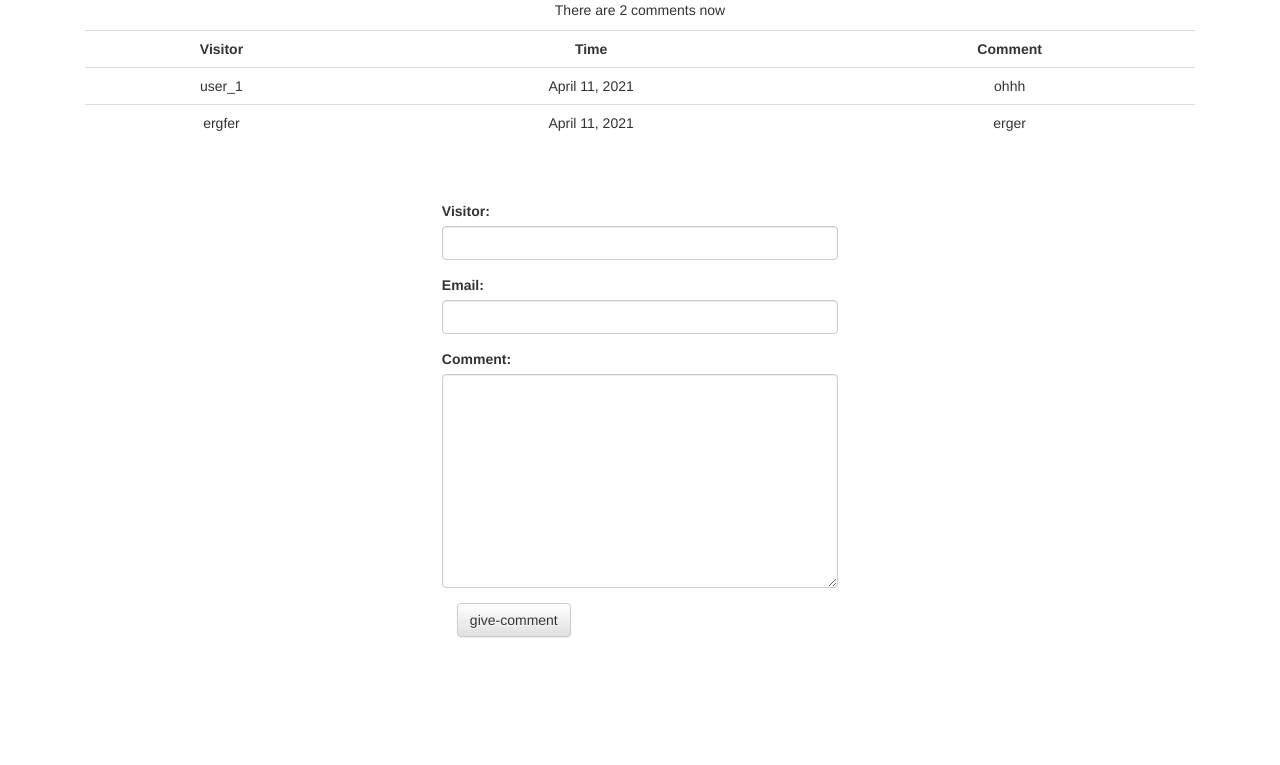
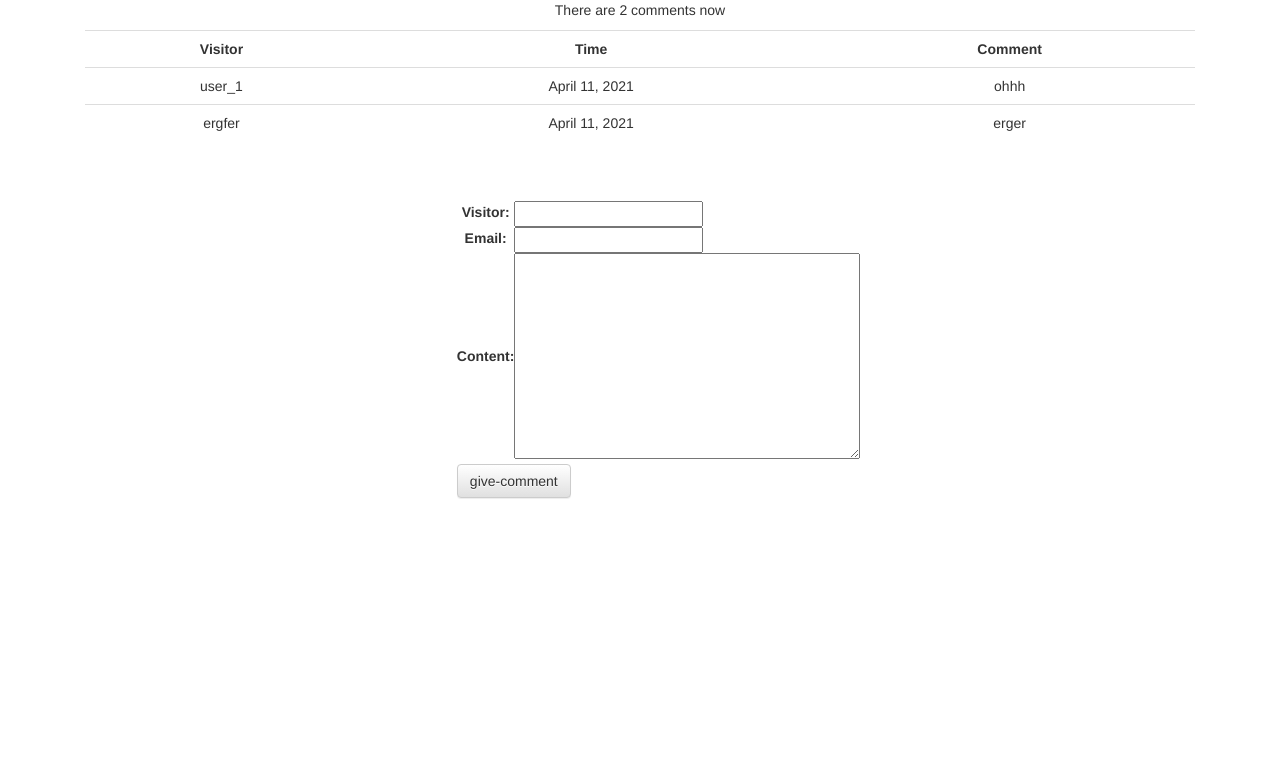
Before and after one commit to yennanliu/dj-restaurants, a Django app: page /comment/1/ in a window 1280 px wide. Shown: the part 191-956 px from the top of the page. After the commit the page ends 690 px from the top, so only its background shows below. Run offline with Django 3.2, Linux system fonts and the light colour scheme; data comes from the database, SQL or seed files in the repository; both versions use the stored data as it was after the commit; some libraries are stand-ins or nearby versions.

Commit message:
use form model validate comments, update views, comment.html, progress

```diff
--- /dev/null
+++ b/mysite/restaurants/forms.py
@@ -0,0 +1,7 @@
+from django import forms
+
+class CommentForm(forms.Form):
+	# ordering matters, since this ordering will sync with the ones on HTML
+	visitor = forms.CharField(max_length=20)
+	email = forms.EmailField(max_length=20, required=False)
+	content = forms.CharField(max_length=200, widget=forms.Textarea())
--- a/mysite/restaurants/templates/comment.html
+++ b/mysite/restaurants/templates/comment.html
@@ -60,11 +60,15 @@
                 <p>No comment</p>
                 {% endif %}
                 <br /><br />
-                {% if error %}
-                <p style="color: red;"> * Form input incompleted, please input again!</p>
+
+                {% if f.errors %}
+                <p style="color: red;">
+                * Form input failed, please fix it!
+                </p>
                 {% endif %}
+
                 <form action="" method="post" class="form-horizontal" role="form" style="width:33%; margin:auto; text-align:left">{% csrf_token %}
-                    <div class="form-group">
+<!--                     <div class="form-group">
                     <label for="visitor">Visitor:</label>
                     <input id="visitor" type="text" name="visitor" class="form-control">
                     </div>
@@ -75,7 +79,11 @@
                     <div class="form-group">
                     <label for="content">Comment:</label>
                     <textarea id="content" rows="10" cols="48" name="content" class="form-control"></textarea>
-                    </div>
+                    </div> -->
+                    <table>
+                        {{ f.as_table }}
+                    </table>
+
                     <input type="submit" value="give-comment" class="btn btn-default">
                 </form>
             </div>
--- a/mysite/restaurants/views.py
+++ b/mysite/restaurants/views.py
@@ -6,6 +6,8 @@ from django.template import RequestContext
 
 
 from restaurants.models import Restaurant, Food, Comment
+from restaurants.forms import CommentForm
+
 
 def menu(request, id):
     if id:
@@ -24,21 +26,26 @@ def comment(request, id):
     else:
         return HttpResponseRedirect("/restaurants_list/")
     if request.POST:
-        visitor = request.POST['visitor']
-        content = request.POST['content']
-        email = request.POST['email']
-        date_time = timezone.localtime(timezone.now())
-        # error handling
-        error = any(not request.POST[k] for k in request.POST)
-        if not error:
-            Comment.objects.create(
+        f = CommentForm(request.POST)
+        if f.is_valid():
+            visitor = f.cleaned_data['visitor']
+            content = f.cleaned_data['content']
+            email = f.cleaned_data['email']
+            date_time = timezone.localtime(timezone.now())
+            c = Comment.objects.create(
                 visitor=visitor,
                 email=email,
                 content=content,
                 date_time=date_time,
                 restaurant=r
-            )
+                )
+            f = CommentForm()
+
+    else:
+        f = CommentForm()
+
     return render_to_response('comment.html', RequestContext(request, locals()))
+
 
 def meta(request):
     values = request.META.items()
@@ -48,6 +55,38 @@ def meta(request):
     for k, v in values:
         print (k, v)
     print ("=== meta ===")
+
+
+# def comment(request, id):
+#     errors = []
+#     if id:
+#         r = Restaurant.objects.get(id=id)
+#     else:
+#         return HttpResponseRedirect("/restaurants_list/")
+#     if request.POST:
+#         visitor = request.POST['visitor']
+#         content = request.POST['content']
+#         email = request.POST['email']
+#         date_time = timezone.localtime(timezone.now())
+
+#         # error handling
+#         if any(not request.POST[k] for k in request.POST):
+#             errors.append('* there is some blank field, plz fill again')
+
+#         if '@' not in email:
+#             errors.append('* email format not correct, plz fill again')
+
+#         if not errors:
+#             Comment.objects.create(
+#                 visitor=visitor,
+#                 email=email,
+#                 content=content,
+#                 date_time=date_time,
+#                 restaurant=r
+#             )
+#             #visitor, email, content = ('', '', '')
+#     f = CommentForm()
+#     return render_to_response('comment.html', RequestContext(request, locals()))
 
 # def menu(request):
 #     path = request.path
```
Also changed, not shown: doc/progress.md (+1 -0 lines), README.md, mysite/db.sqlite3.
